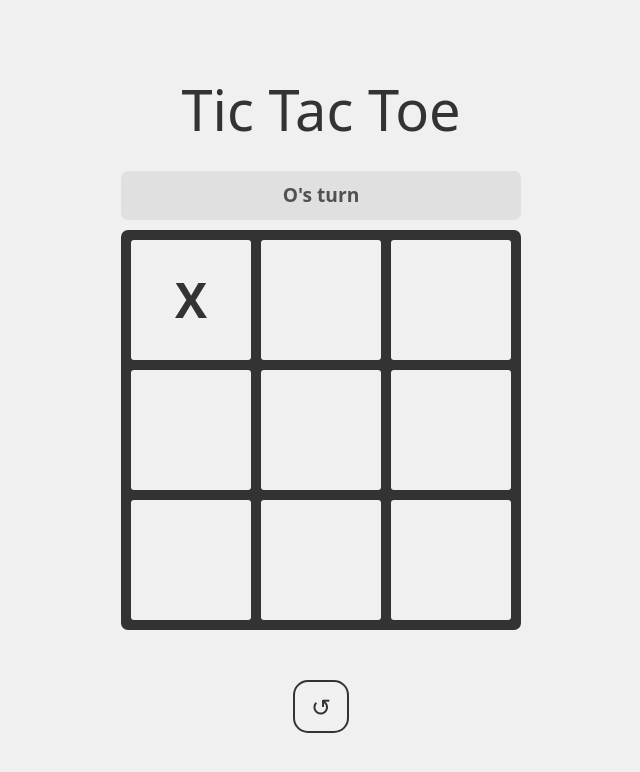
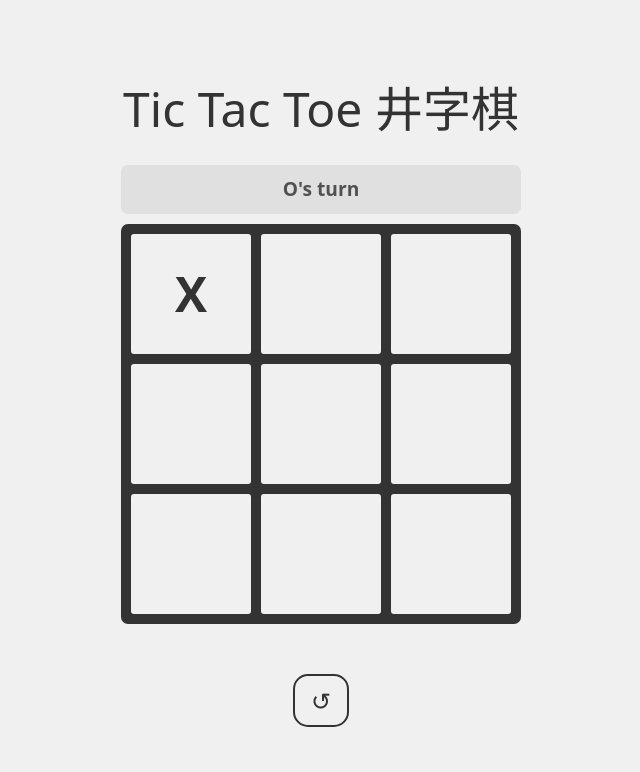
Before and after one commit to tinikov/tic-tac-toe, a plain HTML site: page index.html in a window 1280 px wide. Both pictures are taken after a click on the button 510 px from the left and 299 px from the top of the page. Shown: the whole page, without its empty margins (319-959 px from the left). Drawn offline with Linux system fonts and the light colour scheme.

Commit message:
deleted useless settings in css (body, .container)

```diff
--- a/index.html
+++ b/index.html
@@ -24,7 +24,6 @@
             margin: 0;
             display: flex;
             place-items: center;
-            min-width: 320px;
             min-height: 100vh;
         }
 
@@ -48,13 +47,13 @@
         .container {
             max-width: 1280px;
             margin: 0 auto;
-            padding: 2rem;
             text-align: center;
         }
 
         #game-title {
-            font-size: 3.5rem;
+            font-size: 3rem;
             font-weight: 100;
+            max-width: 400px;
         }
 
         #status-display {
@@ -103,15 +102,16 @@
 <body>
     <div class="container">
         <div id="game-title">
-            Tic Tac Toe
+            Tic Tac Toe 井字棋
         </div>
         <div id="status-display"></div>
         <div id="board"></div>
-        <button id="restart-button"">↺</button>
+        <button id="restart-button">↺</button>
     </div>
 
     <script>
         // ======= Functions =======
+        // Renderers
         function renderStatusDock(dock, gameState) {
             dock.textContent = `${gameState.currentPlayer}'s turn`;
         }
@@ -139,6 +139,17 @@
             return cells;
         }
 
+        function renderGame(gameState, cells, statusDisplay) {
+            //Update cells
+            cells.forEach((cell, index) => {
+                cell.textContent = gameState.boardState[index] || '';
+                cell.disabled = gameState.boardState[index] !== null || !gameState.isGameActive;
+            });
+
+            renderStatusDock(statusDisplay, gameState);
+        }
+
+        // Game logic
         function makeMove(index, gameState) {
 
             if (!gameState.isGameActive || gameState.boardState[index] !== null) {
@@ -196,10 +207,6 @@
         //     }
         // }
 
-        function restartGame(initialStatus, statusDock, board) {
-            renderStatusDock(statusDock, initialStatus);
-        }
-
         // ======== Main =======
         // Game constants
         const BOARD_SIZE = 3;
@@ -210,34 +217,30 @@
         const board = document.getElementById('board');
         const restartButton = document.getElementById('restart-button');
 
-        // Initial game state
         const initialStatus = {
             boardState: Array(CELL_COUNT).fill(null),
             currentPlayer: 'X',
             isGameActive: true,
             winner: null
-        }
+        };
 
-        let gameState = {
-            ...initialStatus,
-            boardState: [...initialStatus.boardState]
-        };
+        let gameState = { ...initialStatus };
 
         // Initialize game
         const cells = renderBoard(board, BOARD_SIZE);
         cells.forEach((cell, index) => {
             cell.onclick = () => {
                 const newState = makeMove(index, gameState);
-
                 if (newState !== gameState) {
                     gameState = newState;
-                    cell.textContent = gameState.boardState[index];
-                    cell.disabled = true;
-                    renderStatusDock(statusDisplay, gameState);
+                    renderGame(gameState, cells, statusDisplay);
                 }
             };
         });
-        resetGame();
+
+        restartButton.onclick = () => {
+            resetGame();
+        }
 
         function resetGame() {
             gameState = { ...initialStatus };
```
